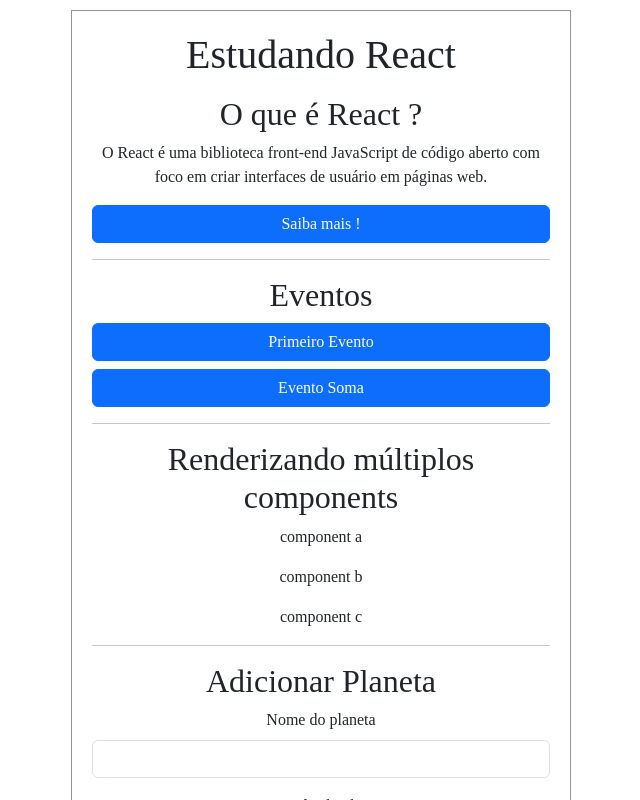
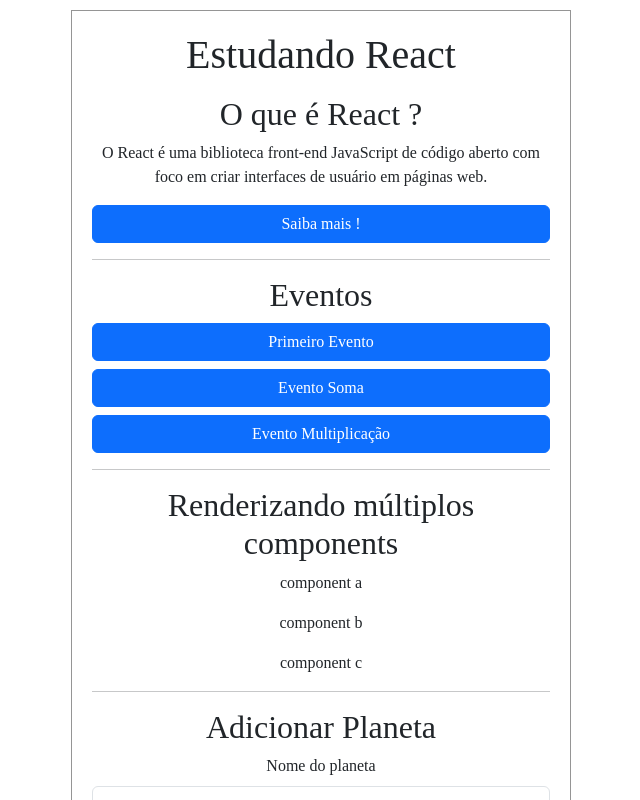
Before and after one commit to ViniHGV/Lab-React, a React (Create React App) app: page / in a window 1280 px wide. Shown: the top 800 px of the page, without its empty margins (319-959 px from the left). Built offline with nearby package versions, Linux system fonts and the light colour scheme.

Commit message:
Criando o botão com evento onclick para a função mult

```diff
--- a/src/components/EstReact.js
+++ b/src/components/EstReact.js
@@ -10,6 +10,13 @@
     let n2 = parseInt(prompt("Digite o segundo numero:"))
 
     return alert(n1+n2)
+}
+
+const Mult = () => {
+    let num1 = parseInt(prompt("Digite o número que deseja multiplicar"))
+    let num2 = parseInt(prompt("Digite o número que deseja multiplicar"))
+
+    return alert(`A conta deu o total de ${num1 * num2}`)
 }
 
 function EstReact(){
@@ -31,6 +38,7 @@
             <div class="d-grid gap-2">
                 <a type="button" className="btn btn-primary" onClick={FirstEvent}>Primeiro Evento</a>
                 <a type="button" className="btn btn-primary" onClick={Soma}>Evento Soma</a>
+                <a type="button" className="btn btn-primary" onClick={Mult}>Evento Multiplicação</a>
             </div>
             <hr/>
             <div>
```
